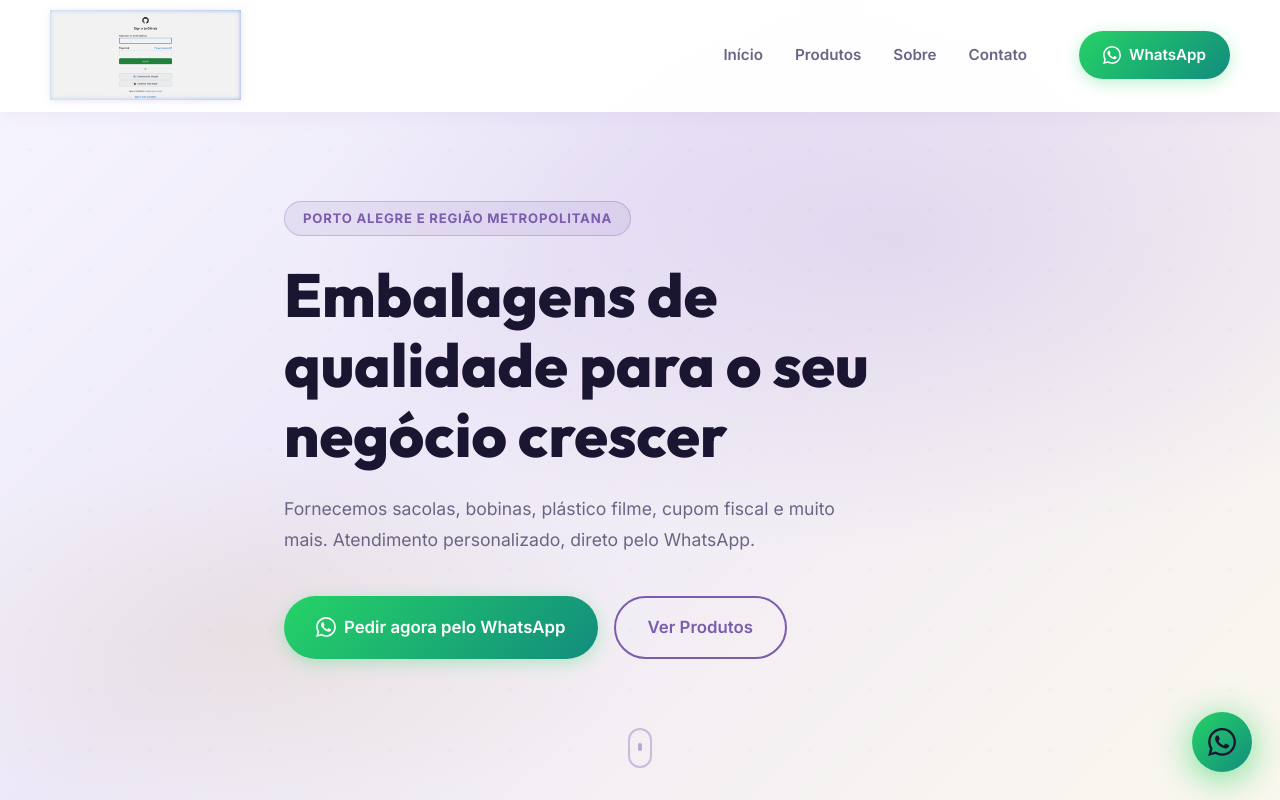
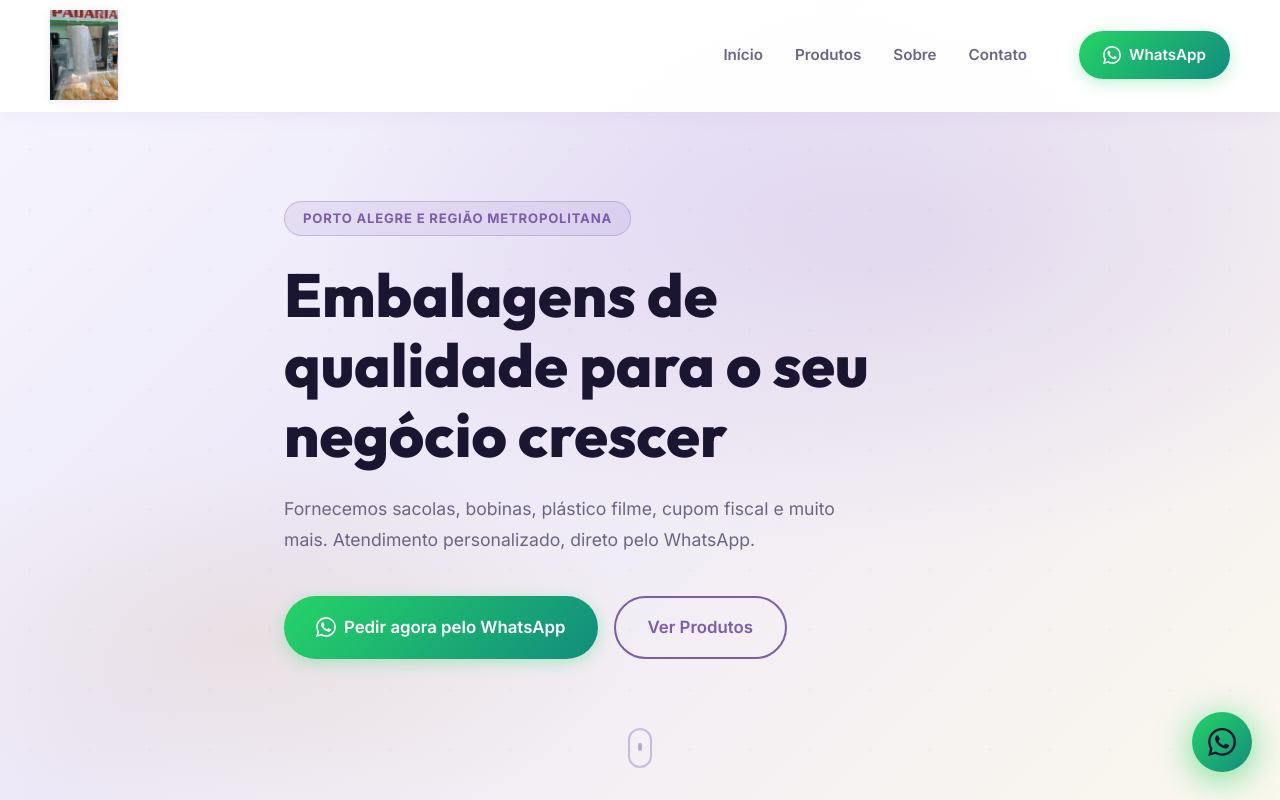
Before and after one commit to julianadamasio1/solucoesdacosta, a plain HTML site: page index.html in a window 1280 px wide. Shown: the top 800 px of the page. Drawn offline with Linux system fonts and the light colour scheme.

Commit message:
update logo to user provided jpeg image

```diff
--- a/index.html
+++ b/index.html
@@ -16,7 +16,7 @@
   <header class="header" id="header">
     <div class="container header-inner">
       <div class="logo">
-        <img src="logo.png" alt="Soluções DaCosta" class="logo-img" />
+        <img src="logo.jpeg" alt="Soluções DaCosta" class="logo-img" />
       </div>
       <nav class="nav" id="nav">
         <a href="#inicio" class="nav-link">Início</a>
@@ -228,7 +228,7 @@
   <footer class="footer">
     <div class="container footer-inner">
       <div class="footer-logo">
-        <img src="logo.png" alt="Soluções DaCosta" class="logo-img logo-img--small" />
+        <img src="logo.jpeg" alt="Soluções DaCosta" class="logo-img logo-img--small" />
       </div>
       <div class="footer-info">
         <p><strong>Soluções DaCosta</strong></p>
```
Also changed, not shown: logo.jpeg (added).
